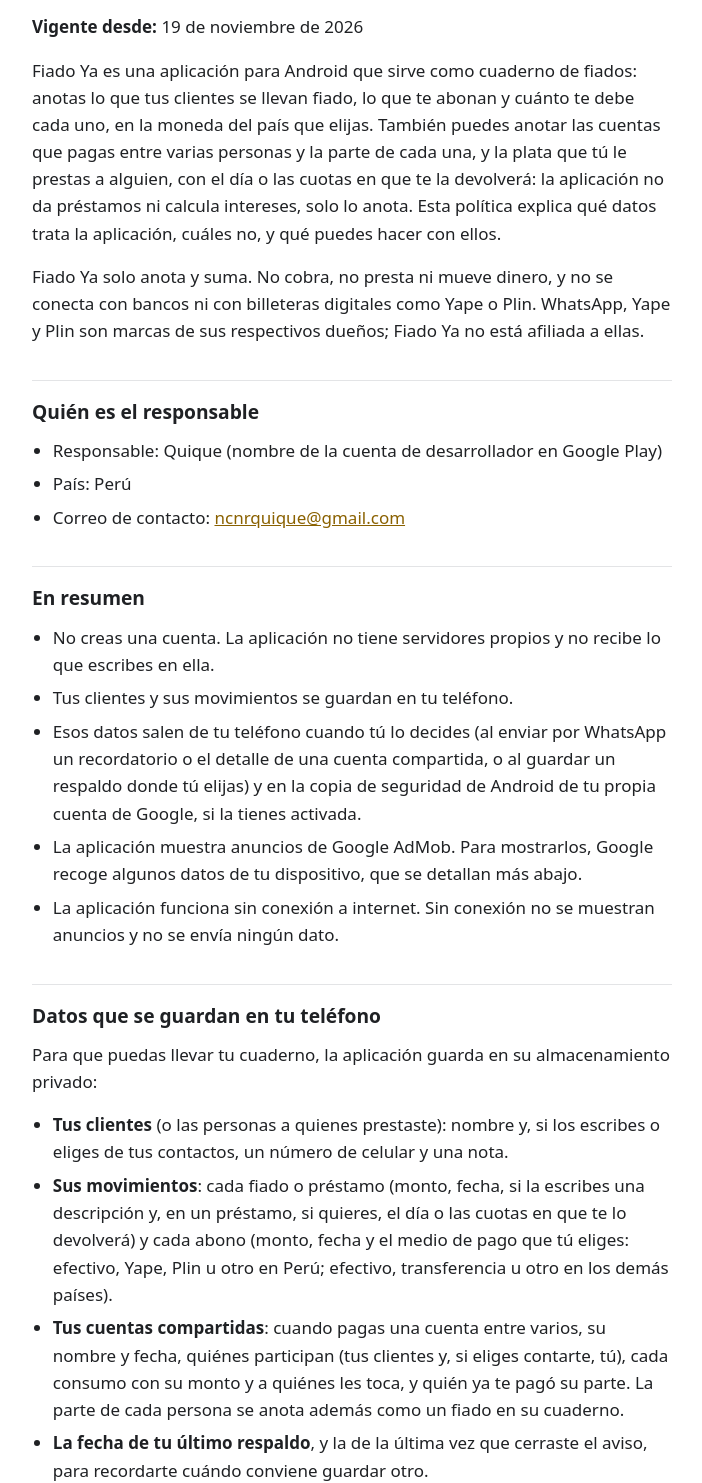
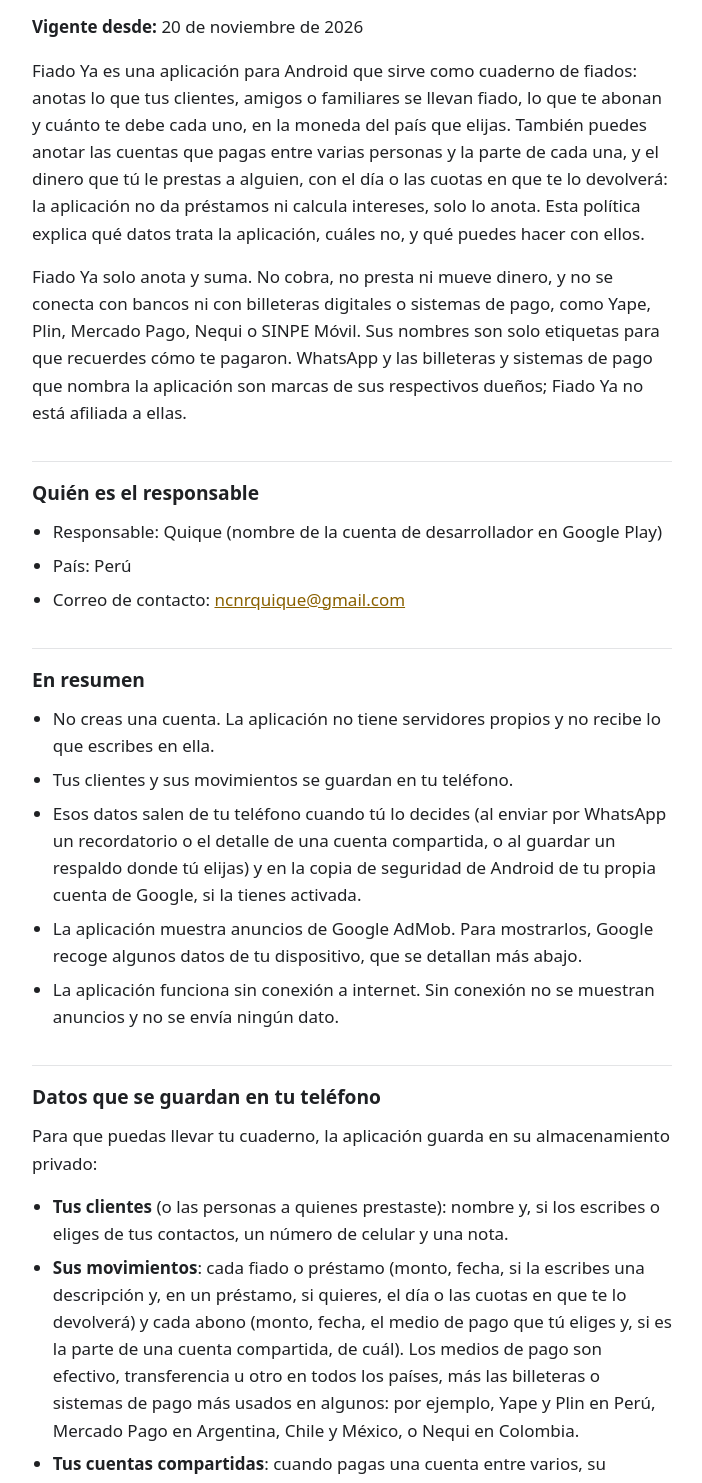
Before and after one commit to anchayhua/apps, a plain HTML site: page fiado-ya/privacidad/index.html in a window 1280 px wide. Shown: the part 119-1602 px from the top of the page, without its empty margins (288-990 px from the left). Drawn offline with Linux system fonts and the light colour scheme.

Commit message:
Update the privacy policies of Fiado Ya and Mi Quincena (20 November 2026)

```diff
--- a/fiado-ya/privacidad/index.html
+++ b/fiado-ya/privacidad/index.html
@@ -27,9 +27,9 @@ footer { margin-top: 3rem; color: var(--suave); font-size: 0.9rem; }
 <main>
 <a class="volver" href="../../">← Todas las apps</a>
 <h1>Política de privacidad de Fiado Ya</h1>
-<p><strong>Vigente desde:</strong> 19 de noviembre de 2026</p>
-<p>Fiado Ya es una aplicación para Android que sirve como cuaderno de fiados: anotas lo que tus clientes se llevan fiado, lo que te abonan y cuánto te debe cada uno, en la moneda del país que elijas. También puedes anotar las cuentas que pagas entre varias personas y la parte de cada una, y la plata que tú le prestas a alguien, con el día o las cuotas en que te la devolverá: la aplicación no da préstamos ni calcula intereses, solo lo anota. Esta política explica qué datos trata la aplicación, cuáles no, y qué puedes hacer con ellos.</p>
-<p>Fiado Ya solo anota y suma. No cobra, no presta ni mueve dinero, y no se conecta con bancos ni con billeteras digitales como Yape o Plin. WhatsApp, Yape y Plin son marcas de sus respectivos dueños; Fiado Ya no está afiliada a ellas.</p>
+<p><strong>Vigente desde:</strong> 20 de noviembre de 2026</p>
+<p>Fiado Ya es una aplicación para Android que sirve como cuaderno de fiados: anotas lo que tus clientes, amigos o familiares se llevan fiado, lo que te abonan y cuánto te debe cada uno, en la moneda del país que elijas. También puedes anotar las cuentas que pagas entre varias personas y la parte de cada una, y el dinero que tú le prestas a alguien, con el día o las cuotas en que te lo devolverá: la aplicación no da préstamos ni calcula intereses, solo lo anota. Esta política explica qué datos trata la aplicación, cuáles no, y qué puedes hacer con ellos.</p>
+<p>Fiado Ya solo anota y suma. No cobra, no presta ni mueve dinero, y no se conecta con bancos ni con billeteras digitales o sistemas de pago, como Yape, Plin, Mercado Pago, Nequi o SINPE Móvil. Sus nombres son solo etiquetas para que recuerdes cómo te pagaron. WhatsApp y las billeteras y sistemas de pago que nombra la aplicación son marcas de sus respectivos dueños; Fiado Ya no está afiliada a ellas.</p>
 <h2>Quién es el responsable</h2>
 <ul>
 <li>Responsable: Quique (nombre de la cuenta de desarrollador en Google Play)</li>
@@ -48,7 +48,7 @@ footer { margin-top: 3rem; color: var(--suave); font-size: 0.9rem; }
 <p>Para que puedas llevar tu cuaderno, la aplicación guarda en su almacenamiento privado:</p>
 <ul>
 <li><strong>Tus clientes</strong> (o las personas a quienes prestaste): nombre y, si los escribes o eliges de tus contactos, un número de celular y una nota.</li>
-<li><strong>Sus movimientos</strong>: cada fiado o préstamo (monto, fecha, si la escribes una descripción y, en un préstamo, si quieres, el día o las cuotas en que te lo devolverá) y cada abono (monto, fecha y el medio de pago que tú eliges: efectivo, Yape, Plin u otro en Perú; efectivo, transferencia u otro en los demás países).</li>
+<li><strong>Sus movimientos</strong>: cada fiado o préstamo (monto, fecha, si la escribes una descripción y, en un préstamo, si quieres, el día o las cuotas en que te lo devolverá) y cada abono (monto, fecha, el medio de pago que tú eliges y, si es la parte de una cuenta compartida, de cuál). Los medios de pago son efectivo, transferencia u otro en todos los países, más las billeteras o sistemas de pago más usados en algunos: por ejemplo, Yape y Plin en Perú, Mercado Pago en Argentina, Chile y México, o Nequi en Colombia.</li>
 <li><strong>Tus cuentas compartidas</strong>: cuando pagas una cuenta entre varios, su nombre y fecha, quiénes participan (tus clientes y, si eliges contarte, tú), cada consumo con su monto y a quiénes les toca, y quién ya te pagó su parte. La parte de cada persona se anota además como un fiado en su cuaderno.</li>
 <li><strong>La fecha de tu último respaldo</strong>, y la de la última vez que cerraste el aviso, para recordarte cuándo conviene guardar otro.</li>
 </ul>
@@ -98,7 +98,7 @@ footer { margin-top: 3rem; color: var(--suave); font-size: 0.9rem; }
 <p>La aplicación solo declara los permisos que necesita el servicio de anuncios: acceso a internet, estado de la red, identificador de publicidad, los permisos de publicidad de Android y otros que el componente de anuncios usa para funcionar. No declara permisos de ubicación, cámara, micrófono, contactos ni almacenamiento: el respaldo se guarda y se elige con los diálogos del sistema, y WhatsApp se abre con un enlace.</p>
 <h2>Cómo controlar o borrar tus datos</h2>
 <ul>
-<li><strong>Tus clientes, sus movimientos y tus cuentas compartidas.</strong> Puedes editarlos o eliminarlos dentro de la aplicación. Al eliminar a un cliente se borran todos sus movimientos; su nombre y lo que consumió siguen en las cuentas compartidas donde participa, hasta que lo quites de ellas o elimines esas cuentas. Todo se borra al desinstalar la aplicación o al borrar sus datos desde los ajustes de Android.</li>
+<li><strong>Tus clientes, sus movimientos y tus cuentas compartidas.</strong> Puedes editarlos o eliminarlos dentro de la aplicación. Al eliminar a un cliente se borran todos sus movimientos; su nombre y lo que consumió siguen en las cuentas compartidas donde participa, hasta que lo quites de ellas o elimines esas cuentas. Al eliminar una cuenta compartida puedes borrar también los fiados de quienes no pagaron nada; los de quien ya pagó algo, y sus abonos con el nombre de la cuenta, se quedan en su cuaderno. Todo se borra al desinstalar la aplicación o al borrar sus datos desde los ajustes de Android.</li>
 <li><strong>Tus respaldos.</strong> Están donde tú los guardaste; puedes borrarlos desde allí.</li>
 <li><strong>El identificador de publicidad.</strong> En los ajustes de Android, en la sección de anuncios de la configuración de Google, puedes restablecer o eliminar tu identificador de publicidad y desactivar la personalización de anuncios.</li>
 <li><strong>Los datos que Google haya recogido.</strong> Puedes revisarlos y gestionarlos desde tu cuenta de Google y desde <a href="https://myadcenter.google.com">https://myadcenter.google.com</a>.</li>
```
Also changed, not shown: mi-quincena/privacidad/index.html (+2 -1 lines).
